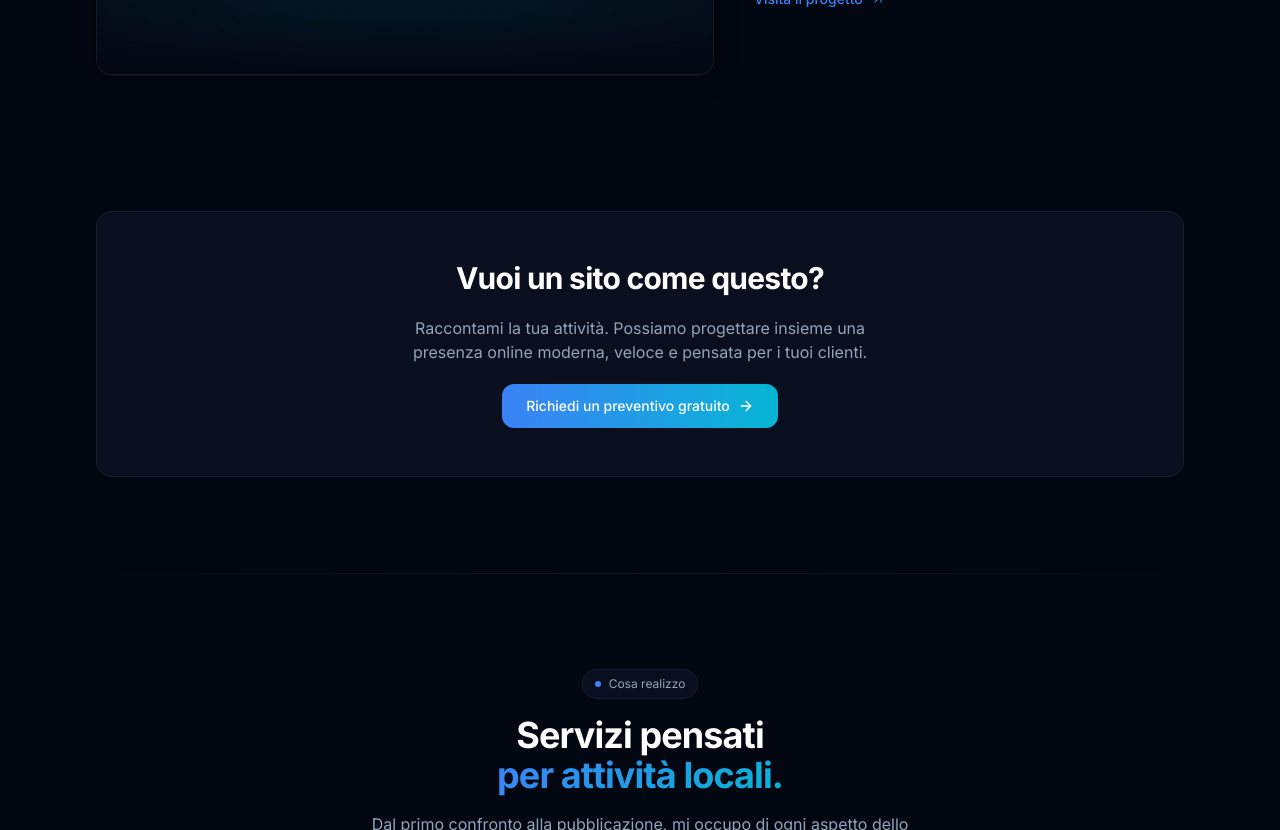
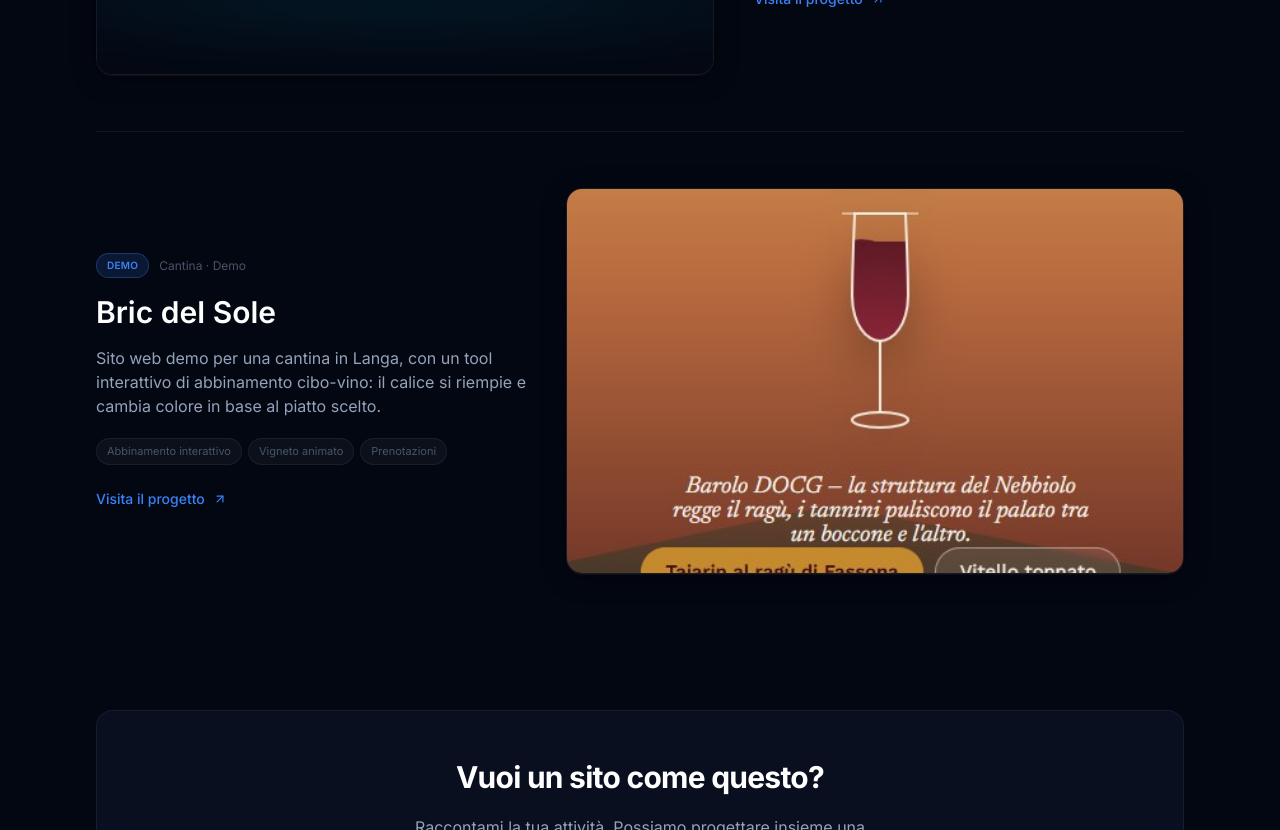
Before and after one commit to seba-pelle/nevora.coding, a Next.js app: page / in a window 1280 px wide. Shown: the part 2480-3310 px from the top of the page. Built offline with nearby package versions, Linux system fonts and the light colour scheme.

Commit message:
Add files via upload

```diff
--- a/components/sections/PortfolioSection.tsx
+++ b/components/sections/PortfolioSection.tsx
@@ -41,6 +41,15 @@ const projects: Project[] = [
       'Sito web demo per una country house nelle Langhe, con camere, esperienze, galleria fotografica e richiesta di prenotazione.',
     tags: ['Camere', 'Esperienze', 'Galleria'],
     url: 'https://casa-nivea-demo.vercel.app/',
+  },
+  {
+    image: '/bric-del-sole.jpg',
+    category: 'Cantina · Demo',
+    title: 'Bric del Sole',
+    description:
+      'Sito web demo per una cantina in Langa, con un tool interattivo di abbinamento cibo-vino: il calice si riempie e cambia colore in base al piatto scelto.',
+    tags: ['Abbinamento interattivo', 'Vigneto animato', 'Prenotazioni'],
+    url: 'https://bric-del-sole-demo.vercel.app/',
   },
 ]
 
```
